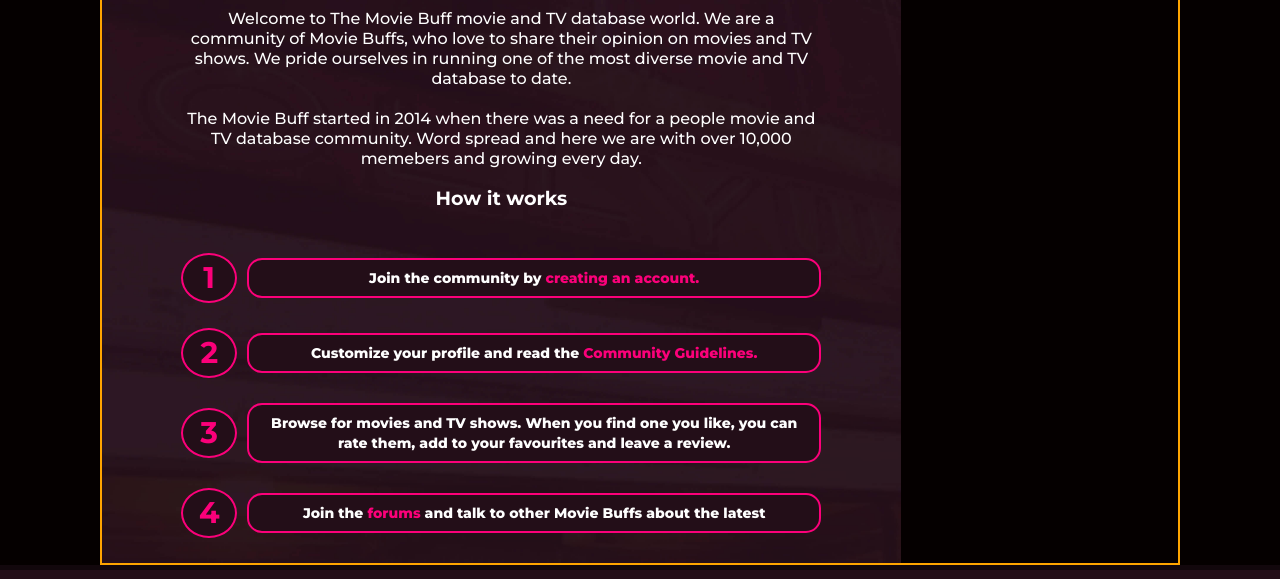
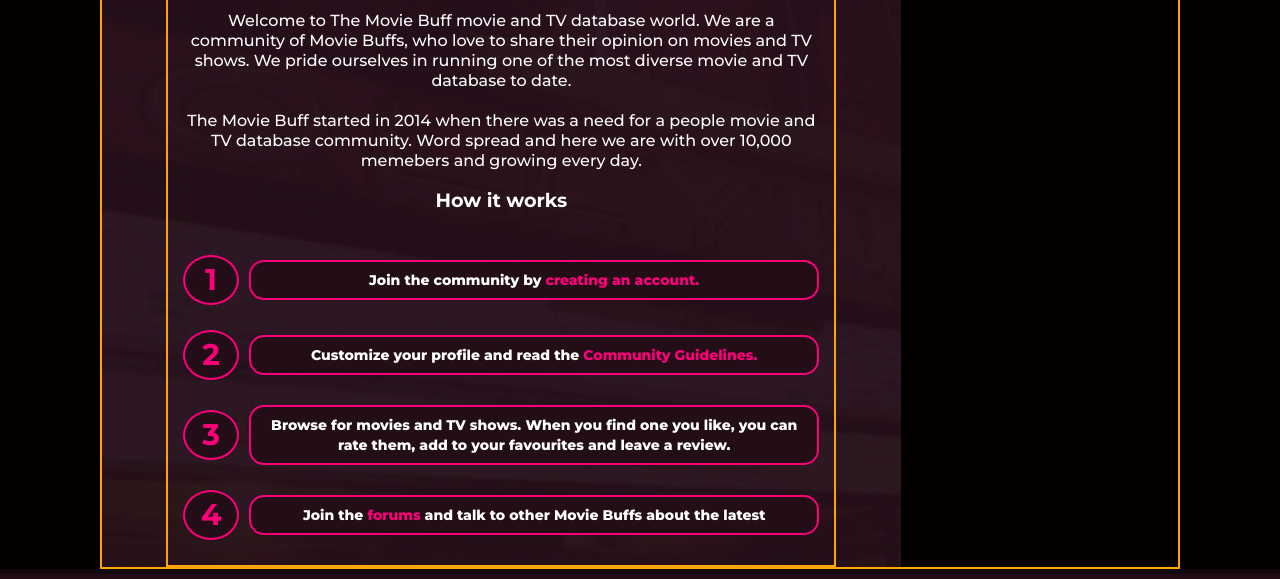
Before and after one commit to jennyesc/movieBuff, a React app: page /about in a window 1280 px wide. Shown: the part 208-787 px from the top of the page. Built offline with nearby package versions, Linux system fonts and the light colour scheme.

Commit message:
Imported mixins

```diff
--- a/src/styles/components/_about.scss
+++ b/src/styles/components/_about.scss
@@ -2,8 +2,13 @@
 
 @use '../base/settings' as *;
 @use '../base/type' as *;
+@use '../utilities/mixins' as *;
 
 main{
+    @media (min-width: $tabletSmall){
+        @include mc;
+
+    }
 
     .page-info-container{
         margin-top: 20px;
@@ -11,23 +16,28 @@ main{
 
 
         .page-bg{
-            width: 100%;
+            width: auto;
+
 
 
             .img{
                 background-position: center;
                 background-size: cover;
                 background-repeat: no-repeat;
+                @media (min-width: $tabletSmall){
+                    @include mc;
+                }
+
+
             }
 
 
             .about-container{
-                @media (min-width: $desktopSmall){
+                @media (min-width: $tabletSmall){
                     max-width: 670px;
-                    margin-top: 0px;
-                    margin-bottom: 0px;
-                    margin-left: auto;
-                    margin-right: auto;
+                    border: solid 2px orange;
+                    @include mc;
+
                 }
                 .about-text{
                     .align-one{
```
